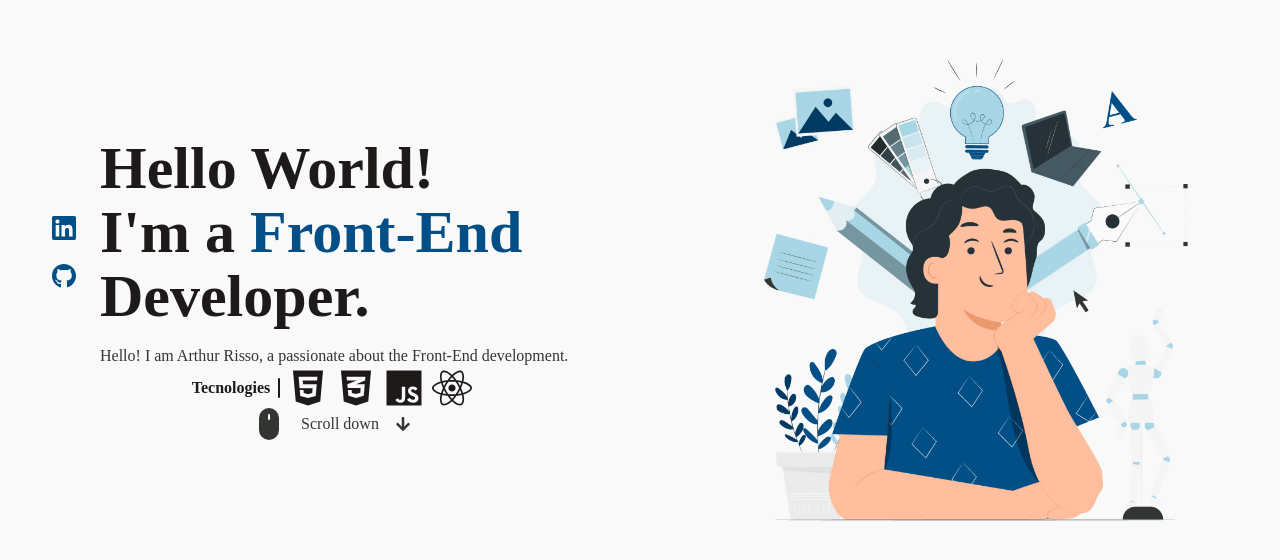
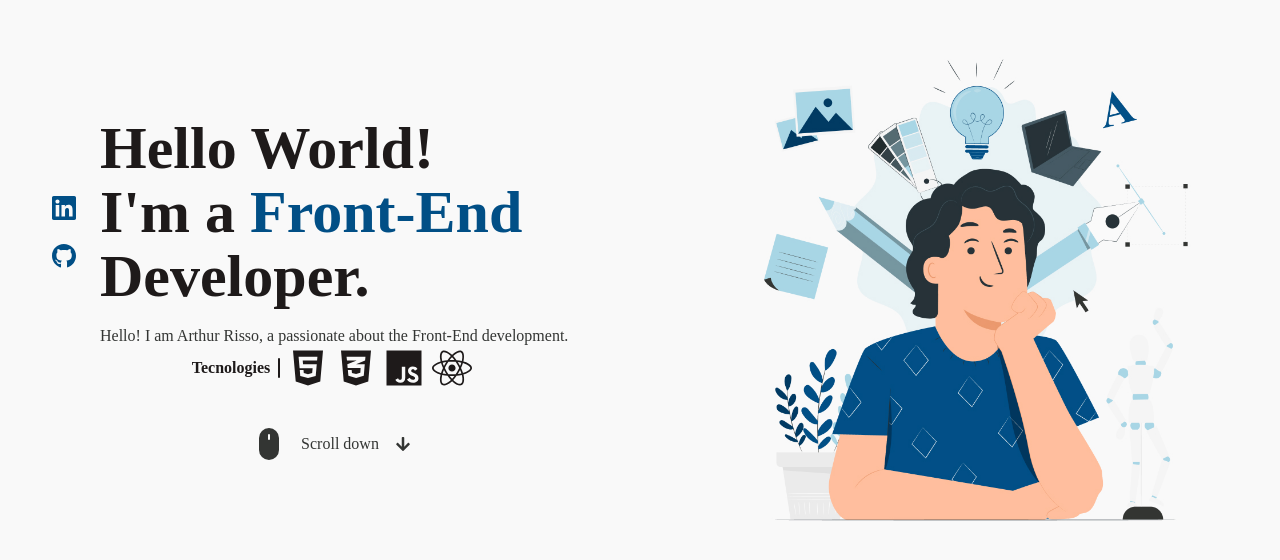
Before and after one commit to arthur-risso/portfolio, a React (Vite) app in the folder my-portfolio/: page / in a window 1280 px wide. Shown: the part 112-672 px from the top of the page. Built offline with nearby package versions, Linux system fonts and the light colour scheme.

Commit message:
home page finalizada

```diff
--- a/my-portfolio/index.html
+++ b/my-portfolio/index.html
@@ -3,7 +3,6 @@
   <head>
     <meta charset="UTF-8" />
     <meta name="viewport" content="width=device-width, initial-scale=1.0" />
-    <link rel="stylesheet" href="src/styles/reset.css">
     <link rel="stylesheet" href="src/styles/index.css">
     <title>Arthur Risso | Portfolio</title>
   </head>
--- a/my-portfolio/src/components/SocialMedias.tsx
+++ b/my-portfolio/src/components/SocialMedias.tsx
@@ -3,18 +3,18 @@ import { FaLinkedin, FaGithub } from "react-icons/fa";
 const SocialMedias = () => {
   return (
     <div className="flex flex-col gap-4">
-      <a href="https://www.linkedin.com/in/arthur-risso/" className="w-6">
+      <a href="https://www.linkedin.com/in/arthur-risso/" className="w-6" target="_blank">
         <FaLinkedin
           size={32}
           fill="#014f86"
-          className="w-6 transition delay-150 duration-300 ease-in-out hover:-translate-y-1 hover:scale-110"
+          className="w-6 transition delay-100 duration-200 ease-in-out hover:-translate-y-1 hover:scale-110"
         />
       </a>
-      <a href="https://github.com/arthur-risso" className="w-6">
+      <a href="https://github.com/arthur-risso" className="w-6" target="_blank">
         <FaGithub
           size={32}
           fill="#014f86"
-          className="w-6 transition delay-150 duration-300 ease-in-out hover:-translate-y-1 hover:scale-110"
+          className="w-6 transition delay-100 duration-200 ease-in-out hover:-translate-y-1 hover:scale-110"
         />
       </a>
     </div>
--- a/my-portfolio/src/components/Tecnologies.tsx
+++ b/my-portfolio/src/components/Tecnologies.tsx
@@ -3,7 +3,7 @@ import { IoLogoJavascript } from "react-icons/io5";
 
 const Tecnologies = () => {
     return (
-        <div className="flex items-center gap-2">
+        <div className="flex items-center gap-2 mb-10">
             <p className="font-bold text-black">Tecnologies</p>
             <div className="line w-[2px] h-5 bg-black rounded-lg"></div>
             <FaHtml5 size={40} fill="#1e1a1a"/>
--- a/my-portfolio/src/layout/Home.tsx
+++ b/my-portfolio/src/layout/Home.tsx
@@ -25,11 +25,11 @@ const Home = () => {
           </div>
         </div>
         <Tecnologies />
-        <div id="scroll-down" className="flex items-center gap-4">
+        <a href="#" id="scroll-down" className="flex items-center gap-4 transition delay-150 duration-300 ease-in-out hover:translate-y-3 cursor-default">
           <BsFillMouseFill size={32} fill="#333533"/>
           <p className="text-gray">Scroll down</p>
           <FaArrowDown size={16} fill="#333533"/>
-        </div>
+        </a>
       </aside>
       <img
         src="../src/assets/images/home-img.jpg"
--- a/my-portfolio/src/main.tsx
+++ b/my-portfolio/src/main.tsx
@@ -1,7 +1,6 @@
 import React from "react";
 import ReactDOM from "react-dom/client";
 import "./styles/index.css";
-import "./styles/reset.css";
 import Home from "./layout/Home";
 
 const root = ReactDOM.createRoot(
--- a/my-portfolio/src/styles/reset.css
+++ /dev/null
@@ -1,59 +0,0 @@
-/* Reset CSS padrão (baseado no Eric Meyer + melhorias) */
-*,
-*::before,
-*::after {
-  margin: 0;
-  padding: 0;
-  box-sizing: border-box;
-}
-
-html,
-body {
-  height: 100%;
-  width: 100%;
-  line-height: 1.5;
-  font-family: sans-serif;
-  -webkit-font-smoothing: antialiased;
-  -moz-osx-font-smoothing: grayscale;
-}
-
-img,
-picture,
-video,
-canvas,
-svg {
-  display: block;
-  max-width: 100%;
-}
-
-button,
-input,
-select,
-textarea {
-  font: inherit;
-  color: inherit;
-  background: none;
-  border: none;
-  outline: none;
-}
-
-ul,
-ol {
-  list-style: none;
-}
-
-a {
-  text-decoration: none;
-  color: inherit;
-}
-
-table {
-  border-collapse: collapse;
-  border-spacing: 0;
-}
-
-input:focus,
-textarea:focus,
-select:focus {
-  outline: none;
-}
```
Also changed, not shown: 1 other file (tests, documents, lock files or other folders).
